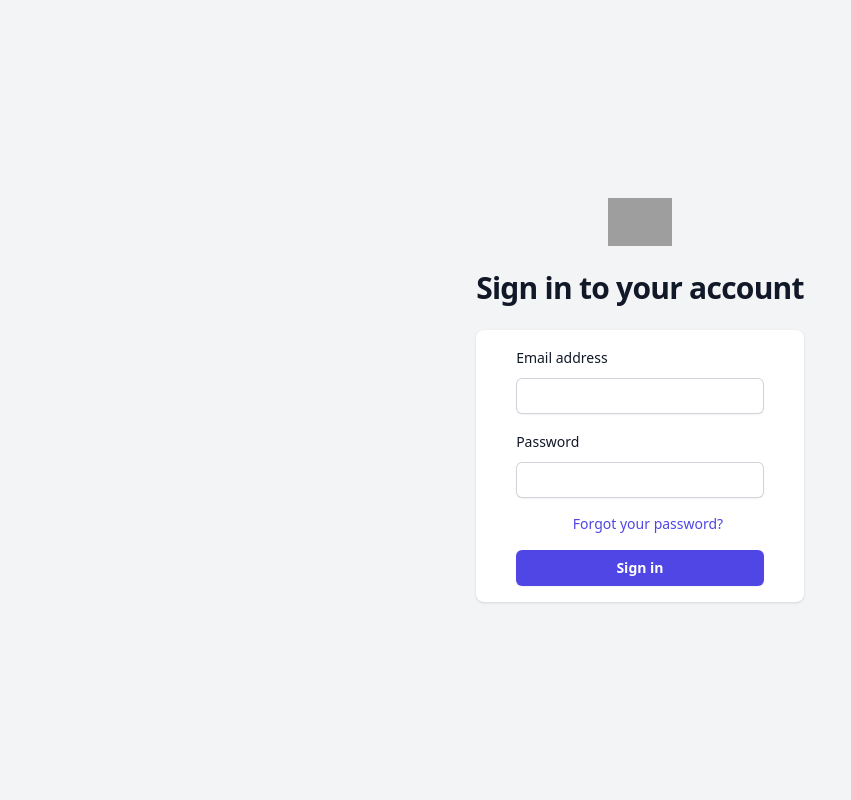
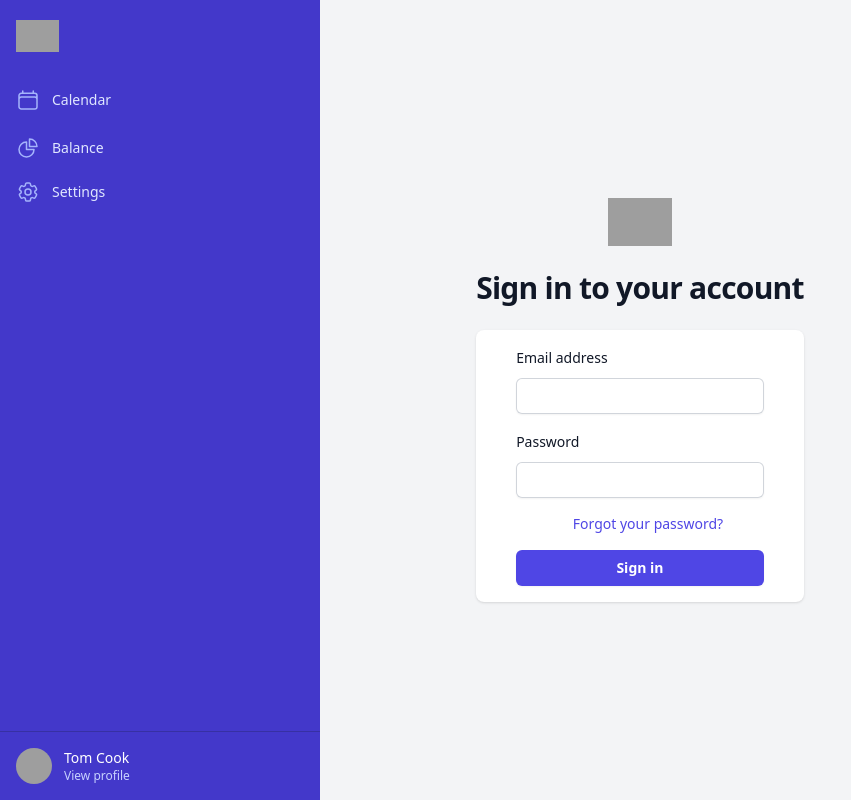
Before and after one commit to Work-Hive/web-app, a React (Vite) app: page /login in a window 1280 px wide. Shown: the whole page, without its empty margins (0-851 px from the left). Built offline with nearby package versions, Linux system fonts and the light colour scheme; sample sign-in values are in the browser's storage; grey boxes are pictures that could not be loaded.

Commit message:
feat: handle authentication

```diff
--- a/src/App.jsx
+++ b/src/App.jsx
@@ -1,15 +1,14 @@
 import Root from './routes/root'
+import { useContext } from "react"
 import { Sidebar } from './components'
+import { UserContext } from "./contexts/UserContext.jsx"
 
 export default function App() {
-  let showSidebar = true;
+  const { user, logout, isAuthenticated } = useContext(UserContext);
 
-  if (window.location.pathname == '/login' || window.location.pathname == '/register') {
-    showSidebar = false
-  }
   return (
     <div className='md:flex md:flex-wrap md:h-screen md:justify-center'>
-      {showSidebar ? <Sidebar /> : ''}
+      {isAuthenticated() && <Sidebar user={user} logout={logout} />}
       <Root />
     </div>
   )
--- /dev/null
+++ b/src/components/AuthenticatedRoute.jsx
@@ -0,0 +1,15 @@
+import React, { useContext } from "react";
+import { Navigate, useLocation } from "react-router-dom";
+import { UserContext } from "../contexts/UserContext.jsx";
+
+export default function AuthenticatedRoute({ children }) {
+  const { pathname, search } = useLocation()
+  const { isAuthenticated } = useContext(UserContext)
+
+  if (!isAuthenticated()) {
+    console.log("redirect to login,", isAuthenticated());
+    return <Navigate to={`/login?redirect=${pathname}${search}`} />
+  }
+
+  return children
+}
--- a/src/components/index.js
+++ b/src/components/index.js
@@ -3,5 +3,6 @@ import PageToolbar from './PageToolbar.jsx'
 import DatePicker from './DatePicker.jsx'
 import Request from './Request.jsx'
 import Graph from './Graph.jsx'
+import AuthenticatedRoute from './AuthenticatedRoute.jsx'
 
-export {Sidebar, PageToolbar, DatePicker, Request, Graph}
+export {Sidebar, PageToolbar, DatePicker, Request, Graph, AuthenticatedRoute}
--- /dev/null
+++ b/src/contexts/UserContext.jsx
@@ -0,0 +1,47 @@
+import React, { useCallback } from "react"
+import useLocalStorage from "../hooks/useLocalStorage.js"
+import { isTokenExpired } from "../utils/jwtUtils.js"
+
+export const UserContext = React.createContext({
+  user: null,
+  accessToken: null,
+  authenticate: (accessToken, user) => { },
+  logout: () => { },
+  isAuthenticated: () => { }
+})
+
+export default function UserContextProvider({ children }) {
+  const [user, setUser] = useLocalStorage("RT_USER", null)
+  const [accessToken, setAccessToken] = useLocalStorage("RT_ACCESS_TOKEN", null)
+
+  const authenticate = (accessToken, user) => {
+    setUser(user);
+    setAccessToken(accessToken);
+    console.log("userContext authenticate", accessToken, user)
+  }
+
+  const logout = () => {
+    setUser(null);
+    setAccessToken(null);
+    console.log("userContext logout")
+  }
+
+  const isAuthenticated = () => {
+    const accessToken = localStorage.getItem("RT_ACCESS_TOKEN");
+    return accessToken != null && accessToken !== "" && !isTokenExpired(accessToken)
+  }
+
+  const contextValue = {
+    user: user,
+    accessToken: accessToken,
+    isAuthenticated: useCallback(() => isAuthenticated(), []),
+    authenticate: useCallback((accessToken, user) => authenticate(accessToken, user), []),
+    logout: useCallback(() => logout(), [])
+  }
+
+  return (
+    <UserContext.Provider value={contextValue}>
+      {children}
+    </UserContext.Provider>
+  )
+}
--- /dev/null
+++ b/src/hooks/useLocalStorage.js
@@ -0,0 +1,45 @@
+import { useState } from "react";
+
+// Hook
+function useLocalStorage(key, initialValue) {
+  // State to store our value
+  // Pass initial state function to useState so logic is only executed once
+  const [storedValue, setStoredValue] = useState(() => {
+    if (typeof window === "undefined") {
+      return initialValue;
+    }
+    try {
+      // Get from local storage by key
+      const item = window.localStorage.getItem(key);
+      // Parse stored json or if none return initialValue
+      return item ? JSON.parse(item) : initialValue;
+    } catch (error) {
+      return initialValue;
+    }
+  });
+  // Return a wrapped version of useState's setter function that ...
+  // ... persists the new value to localStorage.
+  const setValue = (value) => {
+    try {
+      // Allow value to be a function so we have same API as useState
+      const valueToStore = value instanceof Function ? value(storedValue) : value;
+      // Save state
+      setStoredValue(valueToStore);
+      // Save to local storage
+      if (typeof window !== "undefined") {
+        if (value == null) {
+          localStorage.removeItem(key);
+        } else if (typeof value == 'object') {
+          localStorage.setItem(key, JSON.stringify(valueToStore));
+        } else {
+          localStorage.setItem(key, valueToStore);
+        }
+      }
+    } catch (error) {
+      console.log(error);
+    }
+  };
+  return [storedValue, setValue];
+}
+
+export default useLocalStorage;
--- a/src/main.jsx
+++ b/src/main.jsx
@@ -1,13 +1,16 @@
 import React from 'react'
 import ReactDOM from 'react-dom/client'
-import { BrowserRouter } from "react-router-dom";
+import { BrowserRouter } from "react-router-dom"
+import UserContextProvider from "./contexts/UserContext.jsx"
 import App from './App'
 import './index.css'
 
 ReactDOM.createRoot(document.getElementById('root')).render(
   <React.StrictMode>
     <BrowserRouter>
-      <App />
+      <UserContextProvider>
+        <App />
+      </UserContextProvider>
     </BrowserRouter>
   </React.StrictMode>,
 )
--- a/src/pages/Login.jsx
+++ b/src/pages/Login.jsx
@@ -1,18 +1,19 @@
 import { useForm } from "react-hook-form"
-import { useState } from "react"
+import { useState, useContext } from "react"
 import { useNavigate } from 'react-router-dom'
 import doFetch from '../httpService.js'
 import { logo } from '../constants'
+import { UserContext } from "../contexts/UserContext.jsx"
 
 export default function Login() {
   const { register, handleSubmit, formState: { errors } } = useForm()
+  const {authenticate} = useContext(UserContext)
 
   const [errorMessage, setErrorMessage] = useState(null)
   const navigate = useNavigate()
 
   const onSubmit = (data) => {
     LoginInfo(data);
-    navigate('/calendar')
   }
 
   const LoginInfo = (data) => {
@@ -21,7 +22,8 @@ export default function Login() {
       body: JSON.stringify(data),
     }).then(data => {
       console.log('Success:', data);
-      localStorage.setItem("ACCESS_TOKEN", data.accessToken)
+      authenticate(data.accessToken, data);
+      navigate('/calendar')
     }).catch(error => {
       console.error('Error:', error);
       setErrorMessage(error.error)
--- a/src/pages/Setting.jsx
+++ b/src/pages/Setting.jsx
@@ -1,11 +1,13 @@
-import { useState, useEffect } from 'react'
+import { useState, useEffect, useContext } from 'react'
 import { useNavigate } from 'react-router-dom'
 import doFetch from '../httpService.js'
 import { Dialog } from '@headlessui/react'
 import { PageToolbar } from '../components'
 import { UserIcon, LockClosedIcon, GlobeAltIcon, ArrowLeftOnRectangleIcon, ChartPieIcon, UsersIcon, BuildingOfficeIcon, ClockIcon } from '@heroicons/react/24/outline'
+import { UserContext } from "../contexts/UserContext.jsx"
 
 export default function Setting() {
+  const { logout } = useContext(UserContext)
   const [logOut, setLogOut] = useState(false);
   const [balance, setBalance] = useState([])
   const [employeesList, setEmployeesList] = useState([])
@@ -14,7 +16,10 @@ export default function Setting() {
   const navigate = useNavigate()
 
   const handleRequest = (accepted) => {
-    if (accepted) navigate('/login');
+    if (accepted) {
+      logout();
+      navigate('/login')
+    }
     closeLogOut()
   }
 
--- a/src/routes/root.jsx
+++ b/src/routes/root.jsx
@@ -1,26 +1,27 @@
 import { Route, Routes } from "react-router-dom";
 import { Register, Calendar, Login, SendRequest, PendingRequest, QueueRequest, Balance, Employees, EmployeeDetails, Setting, ChangePassword, OfficialHolidays, Profile, AddEmployee, CompanyInfo, SetBalance } from "../pages";
+import { AuthenticatedRoute } from "../components"
 
 export default function Root() {
   return (
     <>
       <Routes>
         <Route path='/register' element={<Register />}></Route>
-        <Route path='/calendar' element={<Calendar />}></Route>
+        <Route path='/calendar' element={<AuthenticatedRoute><Calendar /></AuthenticatedRoute>}></Route>
         <Route path='/login' element={<Login />}></Route>
-        <Route path='/send-request' element={<SendRequest />}></Route>
-        <Route path='/pending-request' element={<PendingRequest />}></Route>
-        <Route path='/setting/request-queue' element={<QueueRequest />}></Route>
-        <Route path='/balance' element={<Balance />}></Route>
-        <Route path='/setting/employees' element={<Employees />}></Route>
-        <Route path='/setting/employees/employee-details/:id' element={<EmployeeDetails />}></Route>
-        <Route path='/setting' element={<Setting />}></Route>
-        <Route path='/setting/change-password' element={<ChangePassword />}></Route>
-        <Route path='/setting/official-holidays' element={<OfficialHolidays />}></Route>
-        <Route path='/setting/profile' element={<Profile />}></Route>
-        <Route path='/setting/employees/add' element={<AddEmployee />}></Route>
-        <Route path='/setting/company' element={<CompanyInfo />}></Route>
-        <Route path='/setting/set-balance' element={<SetBalance />}></Route>
+        <Route path='/send-request' element={<AuthenticatedRoute><SendRequest /></AuthenticatedRoute>}></Route>
+        <Route path='/pending-request' element={<AuthenticatedRoute><PendingRequest /></AuthenticatedRoute>}></Route>
+        <Route path='/setting/request-queue' element={<AuthenticatedRoute><QueueRequest /></AuthenticatedRoute>}></Route>
+        <Route path='/balance' element={<AuthenticatedRoute><Balance /></AuthenticatedRoute>}></Route>
+        <Route path='/setting/employees' element={<AuthenticatedRoute><Employees /></AuthenticatedRoute>}></Route>
+        <Route path='/setting/employees/employee-details/:id' element={<AuthenticatedRoute><EmployeeDetails /></AuthenticatedRoute>}></Route>
+        <Route path='/setting' element={<AuthenticatedRoute><Setting /></AuthenticatedRoute>}></Route>
+        <Route path='/setting/change-password' element={<AuthenticatedRoute><ChangePassword /></AuthenticatedRoute>}></Route>
+        <Route path='/setting/official-holidays' element={<AuthenticatedRoute><OfficialHolidays /></AuthenticatedRoute>}></Route>
+        <Route path='/setting/profile' element={<AuthenticatedRoute><Profile /></AuthenticatedRoute>}></Route>
+        <Route path='/setting/employees/add' element={<AuthenticatedRoute><AddEmployee /></AuthenticatedRoute>}></Route>
+        <Route path='/setting/company' element={<AuthenticatedRoute><CompanyInfo /></AuthenticatedRoute>}></Route>
+        <Route path='/setting/set-balance' element={<AuthenticatedRoute><SetBalance /></AuthenticatedRoute>}></Route>
       </Routes>
     </>
   )
--- /dev/null
+++ b/src/utils/jwtUtils.js
@@ -0,0 +1,16 @@
+function parseJwt(token) {
+  var base64Url = token.split('.')[1];
+  var base64 = base64Url.replace(/-/g, '+').replace(/_/g, '/');
+  var jsonPayload = decodeURIComponent(window.atob(base64).split('').map(function (c) {
+    return '%' + ('00' + c.charCodeAt(0).toString(16)).slice(-2);
+  }).join(''));
+
+  return JSON.parse(jsonPayload);
+}
+
+function isTokenExpired(token) {
+  const decoded = parseJwt(token);
+  return Date.now() > decoded.exp * 1000;
+}
+
+export { parseJwt, isTokenExpired }
```
